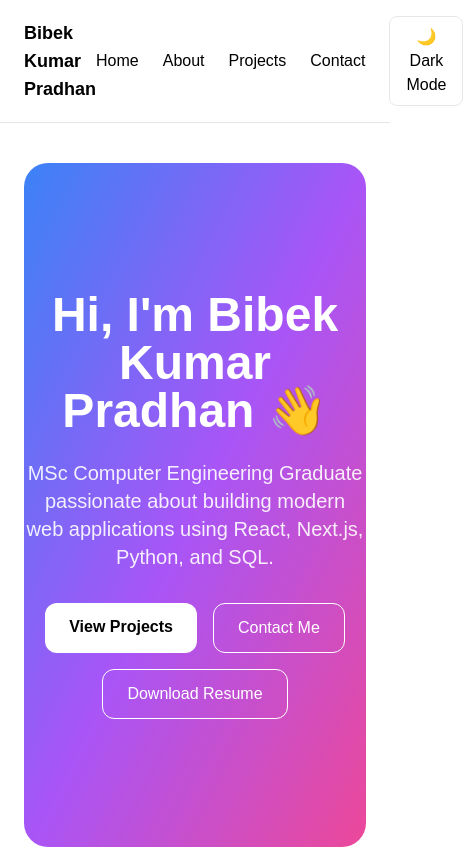
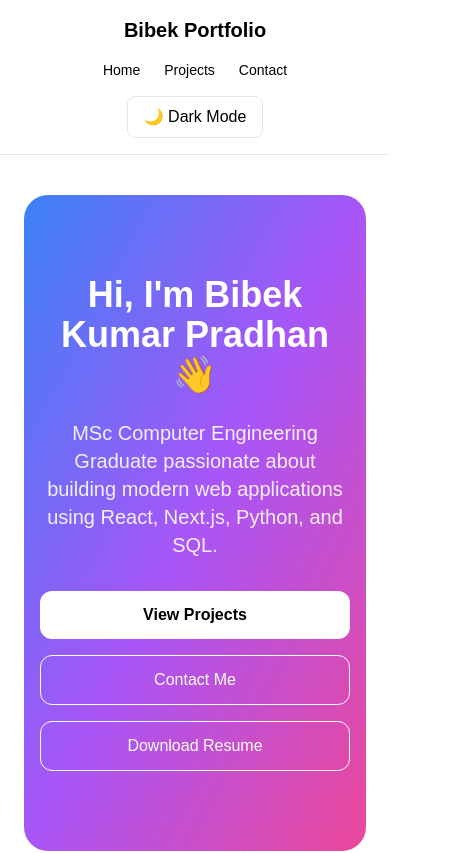
Before and after one commit to bibekkumarpradhan/bibek-portfolio, a Next.js app: page / in a window 390 px wide. Shown: the top 853 px of the page, 463 px wide, since content can reach past the window. Built offline with nearby package versions, Linux system fonts and the light colour scheme.

Commit message:
update: improve responsiveness and portfolio layout

```diff
--- a/app/page.tsx
+++ b/app/page.tsx
@@ -13,9 +13,9 @@ export default function Home() {
       <main className="max-w-6xl mx-auto px-6 space-y-20">
 
         {/* HERO */}
-        <section className="text-center py-32 bg-gradient-to-br from-blue-500 via-purple-500 to-pink-500 text-white rounded-3xl mt-10">
+        <section className="text-center py-20 md:py-32 px-4 bg-gradient-to-br from-blue-500 via-purple-500 to-pink-500 text-white rounded-3xl mt-10">
 
-          <h1 className="text-5xl md:text-6xl font-bold mb-6">
+          <h1 className="text-4xl md:text-6xl font-bold mb-6">
             Hi, I'm Bibek Kumar Pradhan 👋
           </h1>
 
@@ -24,7 +24,7 @@ export default function Home() {
             modern web applications using React, Next.js, Python, and SQL.
           </p>
 
-          <div className="flex justify-center gap-4 mt-8 flex-wrap">
+          <div className="flex flex-col sm:flex-row justify-center gap-4 mt-8 flex-wrap">
             <a
               href="/projects"
               className="bg-white text-black px-6 py-3 rounded-xl font-semibold hover:scale-105 transition"
--- a/components/layout/Header.tsx
+++ b/components/layout/Header.tsx
@@ -1,34 +1,26 @@
 "use client";
 
 import Link from "next/link";
-import DarkModeToggle from "@/components/ui/DarkModeToggle";
+import DarkModeToggle from "../ui/DarkModeToggle";
 
 export default function Header() {
   return (
-    <header className="sticky top-0 backdrop-blur-md bg-white/80 dark:bg-gray-900/80 border-b dark:border-gray-800 z-50">
+    <header className="w-full border-b bg-white dark:bg-black">
+      <div className="max-w-6xl mx-auto px-6 py-4 flex flex-col md:flex-row items-center justify-between gap-4">
 
-      <div className="max-w-6xl mx-auto px-6 py-4 flex justify-between items-center">
-
-        {/* Logo */}
-        <Link href="/" className="font-bold text-lg">
-          Bibek Kumar Pradhan
+        <Link href="/" className="text-xl font-bold">
+          Bibek Portfolio
         </Link>
 
-        {/* Navigation */}
-        <nav className="flex items-center gap-6">
-
-          <Link href="/" className="hover:text-blue-600 transition">Home</Link>
-          <Link href="/about" className="hover:text-blue-600 transition">About</Link>
-          <Link href="/projects" className="hover:text-blue-600 transition">Projects</Link>
-          <Link href="/contact" className="hover:text-blue-600 transition">Contact</Link>
-
-          {/* Dark Mode */}
-          <DarkModeToggle />
-
+        <nav className="flex gap-6 text-sm md:text-base">
+          <Link href="/">Home</Link>
+          <Link href="/projects">Projects</Link>
+          <Link href="/contact">Contact</Link>
         </nav>
 
+        <DarkModeToggle />
+
       </div>
-
     </header>
   );
 }
--- a/components/ui/GithubGraph.tsx
+++ b/components/ui/GithubGraph.tsx
@@ -13,13 +13,19 @@ export default function GithubGraph() {
   if (!mounted) return null;
 
   return (
-    <div className="flex justify-center overflow-x-auto">
-      <GitHubCalendar
-        username="bibekkumarpradhan"
-        blockSize={15}
-        blockMargin={5}
-        fontSize={14}
-      />
+    <div className="w-full overflow-x-auto flex justify-center px-2">
+
+      <div className="min-w-[700px] md:min-w-0">
+
+        <GitHubCalendar
+          username="bibekkumarpradhan"
+          blockSize={12}
+          blockMargin={4}
+          fontSize={12}
+        />
+
+      </div>
+
     </div>
   );
 }
```
